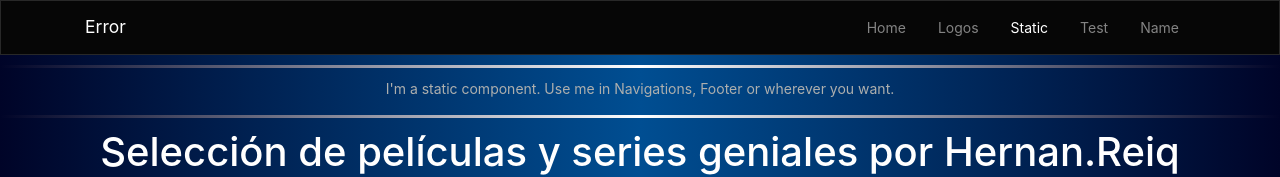
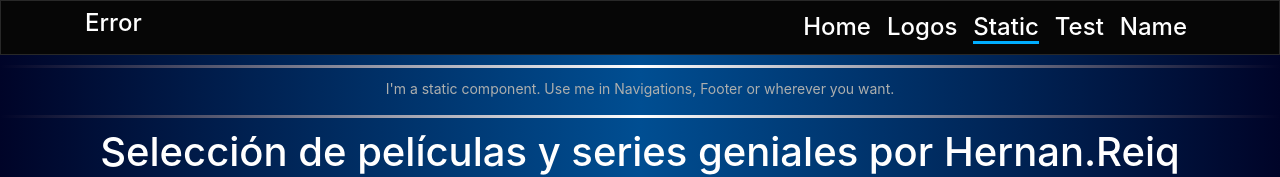
Before and after one commit to Hernan-Reiq/React-1, a React (Create React App) app: page /static in a window 1280 px wide. Shown: the top 177 px of the page. Built offline with nearby package versions, Linux system fonts and the light colour scheme.

Commit message:
Enlaces con estilos cuando están activos

```diff
--- a/src/Router.jsx
+++ b/src/Router.jsx
@@ -14,6 +14,7 @@ class Router extends Component {
                 <div className="division"></div>
                 <Switch>{/*Aquí van las rutas*/}
                     <Route exact path="/" component={Home} />
+                    <Route exact path="/home" component={Home} />
                     <Route exact path="/logos" component={Logos} />
                     <Route exact path="/static" component={StaticComponent} />
                     <Route exact path="/test" render={() => (
@@ -22,7 +23,7 @@ class Router extends Component {
                     <Route exact path="/home">
                         <Redirect to="/" /> {/*ESTO ME REDIRECCIONA A OTRO LUGAR*/}
                     </Route>
-                    <Route path="/test/:nombre/:apellido?" render={(props) => {
+                    <Route path="/react/:nombre/:apellido?" render={(props) => {
                         var nombre = props.match.params.nombre;
                         var apellido = props.match.params.apellido;
                         return (
--- a/src/assets/css/index.css
+++ b/src/assets/css/index.css
@@ -14,8 +14,6 @@ code {
   font-family: source-code-pro, Menlo, Monaco, Consolas, 'Courier New',
     monospace;
 }
-.toast-container {
-  z-index: 5;
-  right: 0;
-  bottom: 0;
+.active {
+  border-bottom: 3px solid #00aeff;
 }
--- a/src/components/navbar.jsx
+++ b/src/components/navbar.jsx
@@ -8,26 +8,26 @@ class Navbar extends Component {
                 <nav className="navbar navbar-expand-lg navbar-dark bg-dark">
                     <div className="container">
 
-                        <NavLink to="/error" className="navbar-brand">Error</NavLink>
+                        <NavLink to="/error" activeClassName="active" className="h5 text-decoration-none">Error</NavLink>
                         <button className="navbar-toggler" type="button" data-toggle="collapse" data-target="#navbarNav" aria-controls="navbarNav" aria-expanded="false" aria-label="Toggle navigation">
                             <span className="navbar-toggler-icon"></span>
                         </button>
                         <div className="collapse navbar-collapse" id="navbarNav">
                             <ul className="navbar-nav ml-auto">
                                 <li className="nav-item mx-2">
-                                    <NavLink to="/home" className="nav-link">Home</NavLink>
+                                    <NavLink to="/home" activeClassName="active" className="h5 text-decoration-none">Home</NavLink>
                                 </li>
                                 <li className="nav-item mx-2">
-                                    <NavLink to="/logos" className="nav-link">Logos</NavLink>
+                                    <NavLink to="/logos" activeClassName="active" className="h5 text-decoration-none">Logos</NavLink>
                                 </li>
                                 <li className="nav-item mx-2">
-                                    <NavLink to="/static" className="nav-link">Static</NavLink>
+                                    <NavLink to="/static" activeClassName="active" className="h5 text-decoration-none">Static</NavLink>
                                 </li>
                                 <li className="nav-item mx-2">
-                                    <NavLink to="/test" className="nav-link">Test</NavLink>
+                                    <NavLink to="/test" activeClassName="active" className="h5 text-decoration-none">Test</NavLink>
                                 </li>
                                 <li className="nav-item mx-2">
-                                    <NavLink to="/test/hernan/demorizi ureña" className="nav-link">Name</NavLink>
+                                    <NavLink to="/react/hernan/demorizi ureña" activeClassName="active" className="h5 text-decoration-none">Name</NavLink>
                                 </li>
                             </ul>
                         </div>
```
